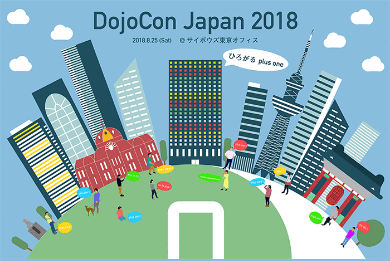
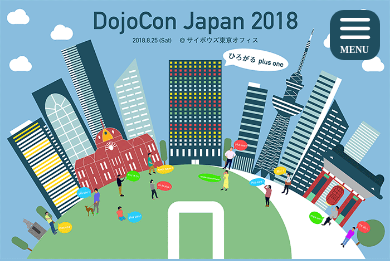
Before and after one commit to coderdojo-japan/dojocon2018.coderdojo.jp, a Jekyll site: the page built from index.html, in a window 390 px wide. Shown: the top 261 px of the page. Built offline with Jekyll 4.4.1, drawn with Linux system fonts in a browser that asks for light colours; nearby versions of some CDN libraries.

Commit message:
ナビゲーションの追加 #14

```diff
--- a/_includes/header.html
+++ b/_includes/header.html
@@ -54,4 +54,26 @@
   </div>
 </header>
 {% endif %}
+
 <main>
+  <section class="gnav" id="gnav">
+    <div class="gnav__toggle" id="gnav__toggle"><a href="#"><img class="gnav__toggle-on .gnav__toggle-off"
+                                                                 src="/img/toggle-on.svg"></a></div>
+    <div class="gnav__inner" id="gnav__inner">
+      <h3 class="gnav__title text-center">DojoCon Japan 2018</h3>
+      <ul class="gnav__menu d-md-flex flex-md-row justify-content-center">
+        <li><a class="gnav_item" href="/">HOME</a></li>
+        <li><a class="gnav_item" href="/#about">ABOUT</a></li>
+        <li><a class="gnav_item" href="/#news">NEWS</a></li>
+        <li><a class="gnav_item" href="/#access">ACCESS</a></li>
+        <li><a class="gnav_item" href="/#session">SESSION</a></li>
+        <li><a class="gnav_item" href="/#sponsor">SPONSOR</a></li>
+      </ul>
+      <ul class="gnav__sns list-inline text-center text-md-right mb-0">
+        <li class="list-inline-item"><a href="https://twitter.com/DojoConJapan" target="_blank"><i
+                class="fab fa-twitter"></i></a></li>
+        <li class="list-inline-item"><a href="https://www.facebook.com/dojoconjapan" target="_blank"><i
+                class="fab fa-facebook-f"></i></a></li>
+      </ul>
+    </div>
+  </section>
--- a/index.html
+++ b/index.html
@@ -5,7 +5,7 @@
 layout: default
 ---
 
-<section class="about bg__blue">
+<section id="about" class="about bg__blue">
 <div class="container">
   <div class="row justify-content-md-center">
     <div class="col-12 col-md-8">
@@ -39,7 +39,7 @@
   </div>
 </div>
 </section>
-<section class="news bg__green pb-5">
+<section id="news" class="news bg__green pb-5">
 <div class="container">
   <div class="row">
     <div class="col-12">
@@ -76,7 +76,7 @@
   </div>
 </div>
 </section>
-<section class="access pb-5">
+<section id="access" class="access pb-5">
 <div class="container">
   <div class="row">
     <div class="col-12">
@@ -103,7 +103,7 @@
   </div>
 </div>
 </section>
-<section class="session bg__green">
+<section id="session" class="session bg__green">
 <div class="container">
   <div class="row">
     <div class="col-12"></div>
@@ -135,7 +135,7 @@
   </div>
 </div>
 </section>
-<section class="sponsor">
+<section id="sponsor" class="sponsor">
 <h2 class="heading__01 bgwh">SPONSOR</h2>
 <p class="text-center mb-5">現在募集中です<br><a href="/sponsor.html">詳しくはこちらをご覧ください。</a></p>
 <!--h3.heading__02span Gold Sponsor
--- a/js/app.js
+++ b/js/app.js
@@ -1,24 +1,27 @@
-// $('#gnav__toggle').click(function () {
-//   $("#gnav__inner").slideToggle();
-// })
-//
-//
-// $(function() {
-//   var $win = $(window),
-//     $main = $('#gnav'),
-//     $nav = $('#gnav__inner'),
-//     navHeight = $nav.outerHeight(),
-//     navPos = $nav.offset().top,
-//     fixedClass = 'is-fixed';
-//
-//   $win.on('load scroll', function() {
-//     var value = $(this).scrollTop();
-//     if ( value > navPos ) {
-//       $nav.addClass(fixedClass);
-//       $main.css('margin-top', navHeight);
-//     } else {
-//       $nav.removeClass(fixedClass);
-//       $main.css('margin-top', '0');
-//     }
-//   });
-// });
+$('#gnav__toggle').click(function () {
+  $("#gnav__inner").slideToggle();
+})
+
+$('#gnav .gnav_item').click(function () {
+    $("#gnav__inner").slideToggle();
+})
+
+$(function() {
+  var $win = $(window),
+    $main = $('#gnav'),
+    $nav = $('#gnav__inner'),
+    navHeight = $nav.outerHeight(),
+    navPos = $nav.offset().top,
+    fixedClass = 'is-fixed';
+
+  $win.on('load scroll', function() {
+    var value = $(this).scrollTop();
+    if ( value > navPos ) {
+      $nav.addClass(fixedClass);
+      $main.css('margin-top', navHeight);
+    } else {
+      $nav.removeClass(fixedClass);
+      $main.css('margin-top', '0');
+    }
+  });
+});
--- a/src/scss/base/_base.scss
+++ b/src/scss/base/_base.scss
@@ -6,3 +6,7 @@
   max-width: 100%;
   height: auto;
 }
+
+iframe {
+  max-width: 100%;
+}
```
Also changed, not shown: css/style.css, css/style.min.css.
